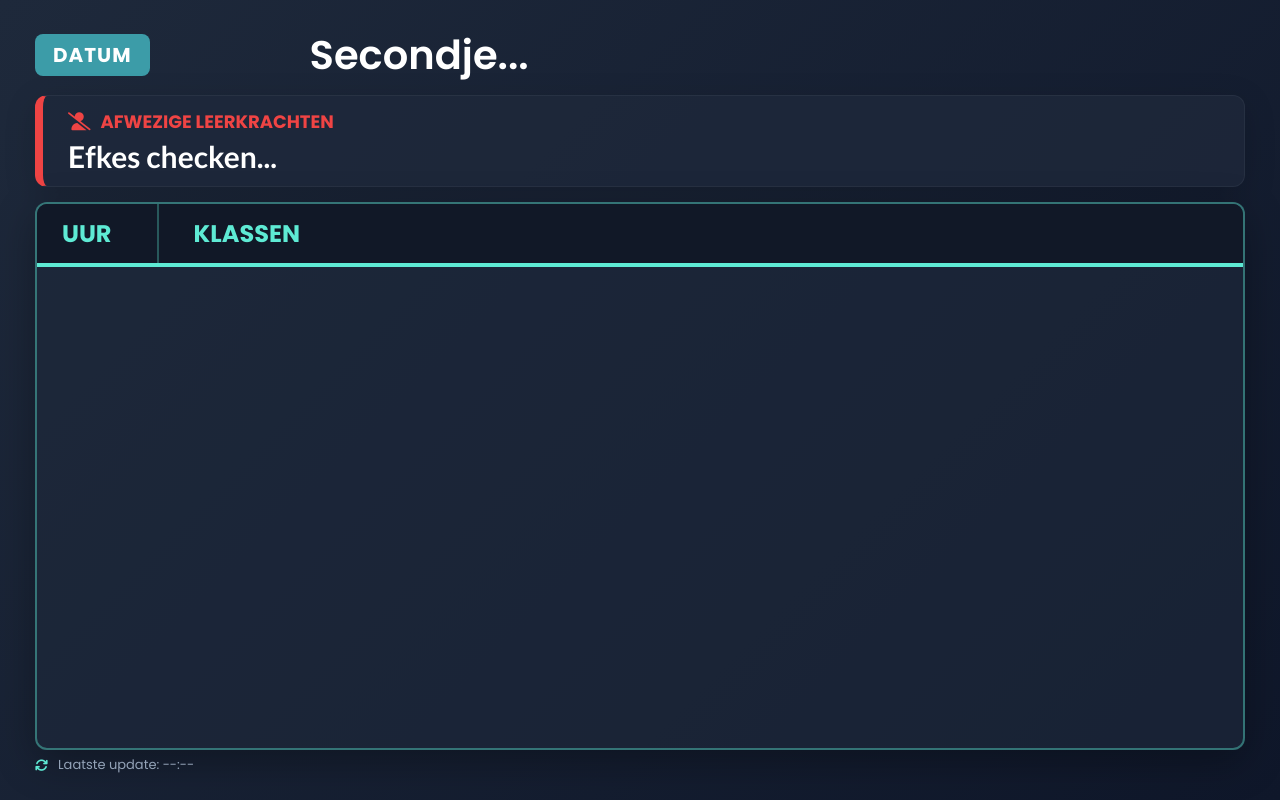
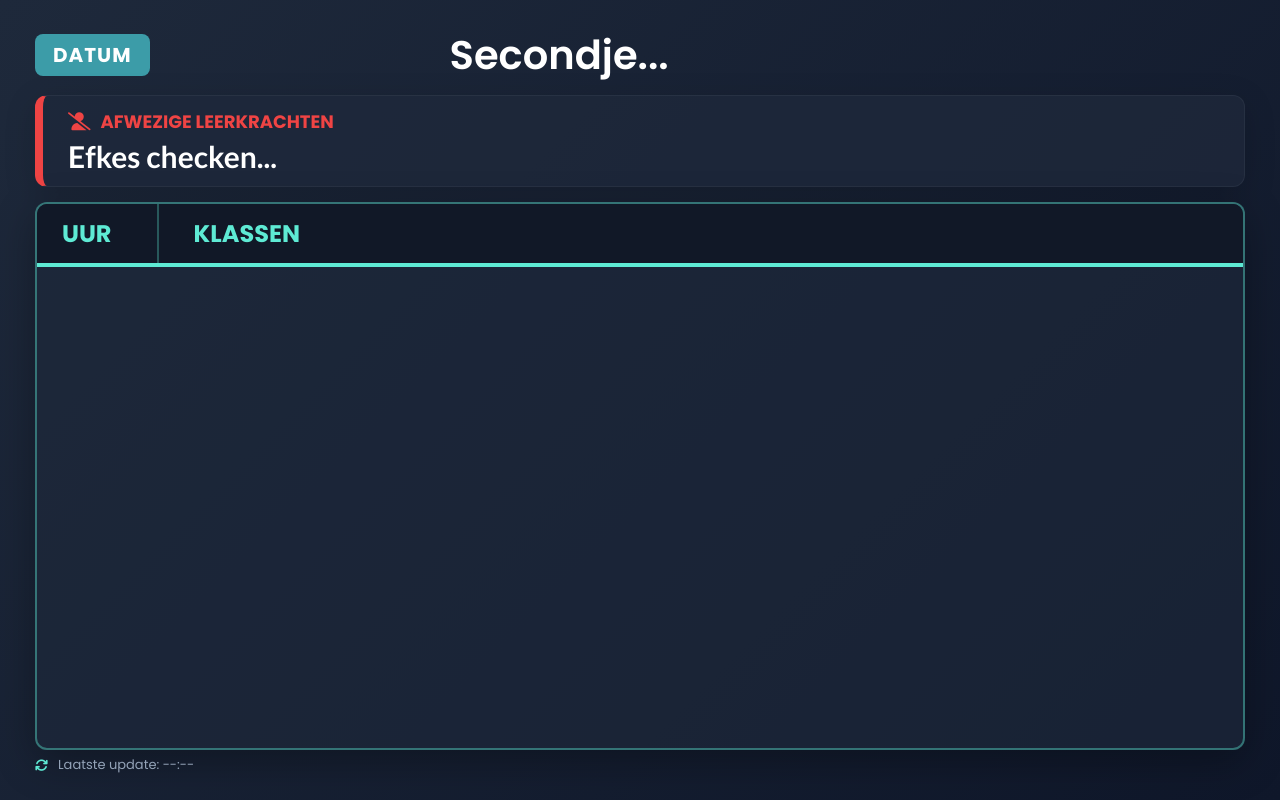
Before and after one commit to jdyvmt/AB, a plain HTML site: page index.html in a window 1280 px wide. Drawn offline with Linux system fonts and the light colour scheme; no server answers.

Commit message:
Update index.html

```diff
--- a/index.html
+++ b/index.html
@@ -38,7 +38,7 @@
         .header-section {
             display: flex;
             align-items: center;
-            gap: 160px;
+            gap: 300px;
             margin-bottom: 10px;
         }
 
```
